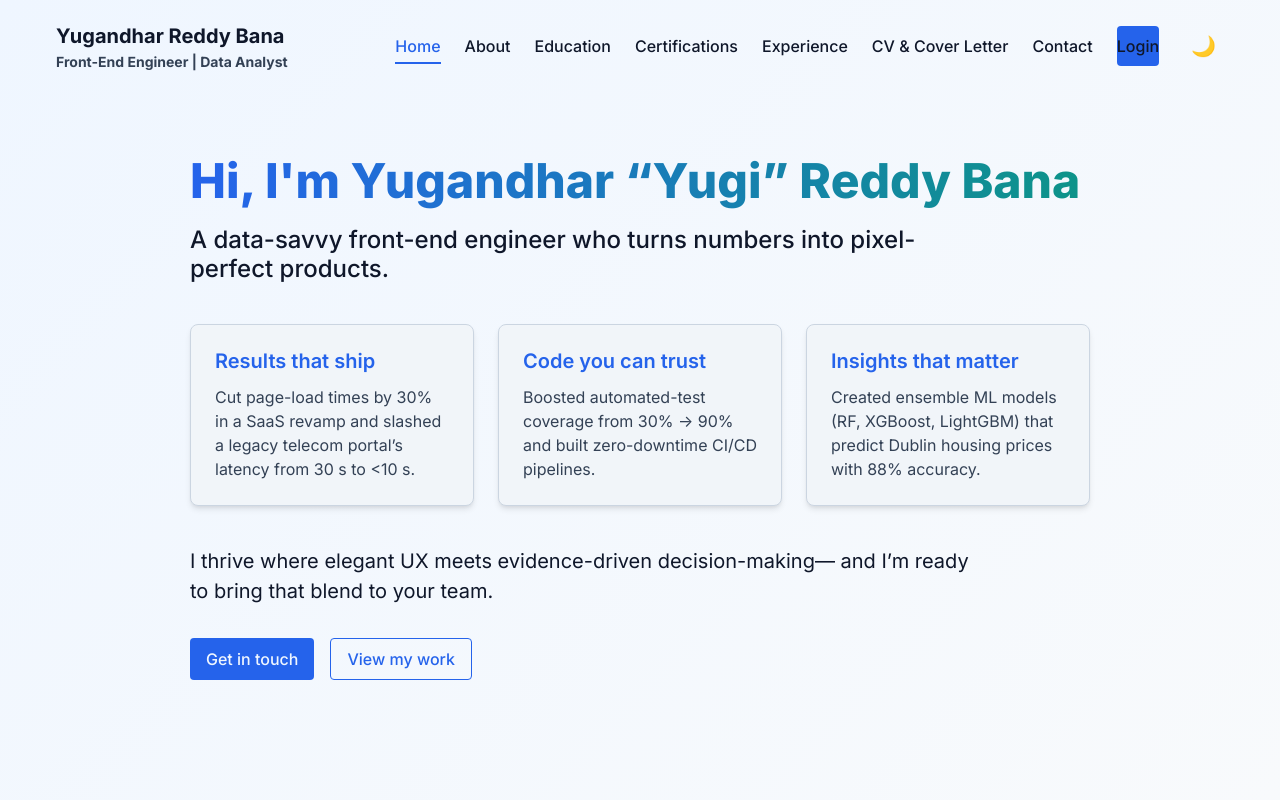
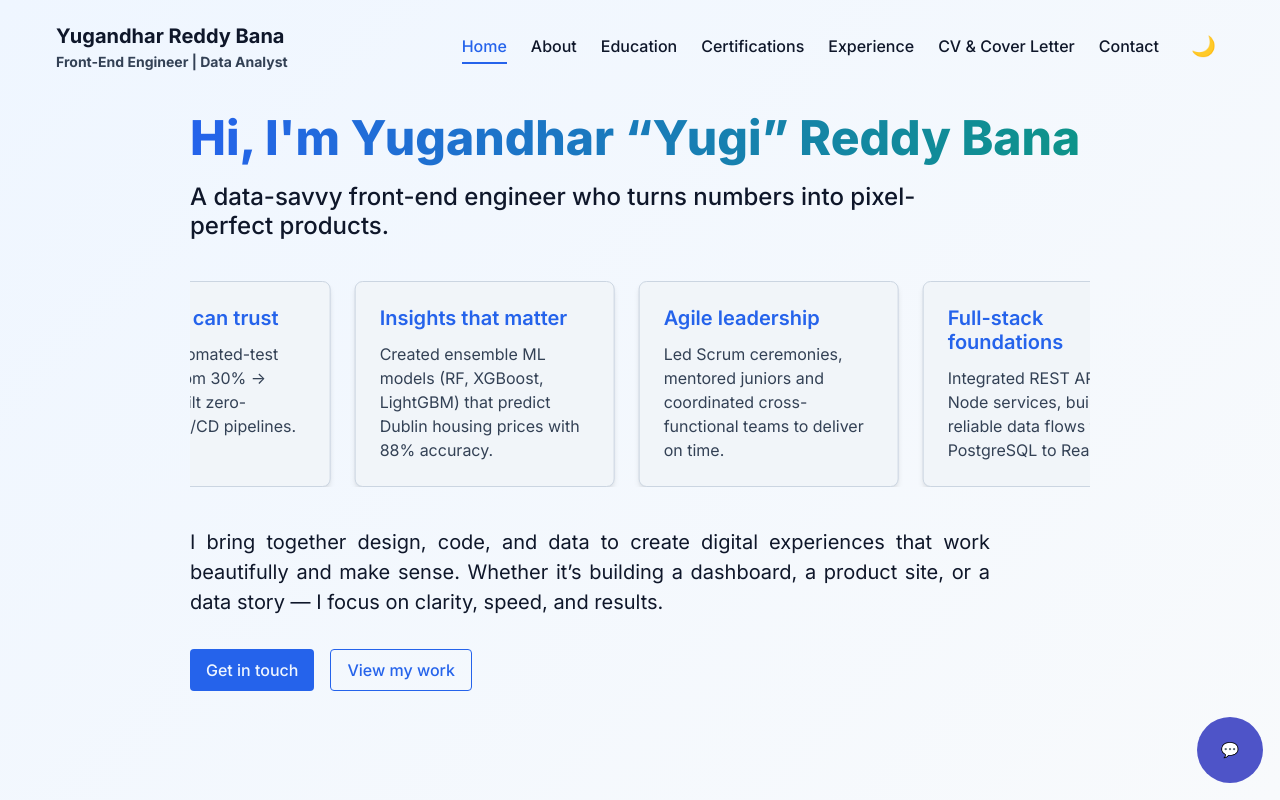
Before and after one commit to BanaYugandharReddy08/Portfolio, a React (Create React App) app: page / in a window 1280 px wide. Shown: the top 800 px of the page. Built offline with nearby package versions, Linux system fonts and the light colour scheme.

Commit message:
Updating few changes to the code

```diff
--- a/src/App.js
+++ b/src/App.js
@@ -14,6 +14,7 @@ import NotFoundPage from './pages/NotFoundPage';
 import ResumeAndCoverPage from './pages/ResumeAndCoverPage';
 import ProtectedRoute from './components/auth/ProtectedRoute';
 import { useAuth } from './context/AuthContext';
+import FloatingChatBot from './pages/FloatingChatBot';
 
 function App() {
   const location = useLocation();
@@ -35,21 +36,12 @@ function App() {
           <Route path="/certifications" element={<CertificationsPage />} />
           <Route path="/experience" element={<ExperiencePage />} />
           <Route path="/contact" element={<ContactPage />} />
-          <Route path="/login" element={<LoginPage />} />
           <Route path="/resume-and-cover" element={<ResumeAndCoverPage />} />
-
-          <Route
-            path="/dashboard"
-            element={
-              <ProtectedRoute>
-                <DashboardPage />
-              </ProtectedRoute>
-            }
-          />
           <Route path="*" element={<NotFoundPage />} />
         </Routes>
       </main>
       <Footer />
+      <FloatingChatBot />
     </div>
   );
 }
--- a/src/components/layout/Header.js
+++ b/src/components/layout/Header.js
@@ -84,7 +84,7 @@ const Header = () => {
                 </NavLink>
               </li>
 
-              {user ? (
+              {/* {user ? (
                 <>
                   {user.role === 'admin' && (
                     <li className="nav-item">
@@ -105,7 +105,7 @@ const Header = () => {
                     Login
                   </NavLink>
                 </li>
-              )}
+              )} */}
 
               <li className="nav-item theme-toggle">
                 <button
--- /dev/null
+++ b/src/pages/Chatbot.css
@@ -0,0 +1,79 @@
+.chatbot {
+  display: flex;
+  flex-direction: column;
+  border: 1px solid var(--border);
+  border-radius: var(--radius-lg);
+  max-width: 600px;
+  margin: 0 auto;
+  height: 500px;
+  background-color: var(--card);
+}
+
+.chat-window {
+  flex: 1;
+  overflow-y: auto;
+  padding: var(--space-4);
+}
+
+.message {
+  display: flex;
+  margin-bottom: var(--space-4);
+}
+
+.message.user {
+  justify-content: flex-start;
+}
+
+.message.bot {
+  justify-content: flex-end;
+}
+
+.avatar {
+  font-size: 1.5rem;
+}
+
+.message.user .avatar {
+  margin-right: var(--space-2);
+}
+
+.message.bot .avatar {
+  margin-left: var(--space-2);
+  order: 2;
+}
+
+.message-text {
+  max-width: 70%;
+  padding: var(--space-3) var(--space-4);
+  border-radius: var(--radius-lg);
+  background-color: var(--muted);
+  color: #5e3aed;
+}
+
+.message.user .message-text {
+  background-color: var(--secondary-100);
+}
+
+.message.bot .message-text {
+  background-color: var(--primary-100);
+}
+
+.chat-input {
+  display: flex;
+  border-top: 1px solid var(--border);
+}
+
+.chat-input input {
+  flex: 1;
+  border: none;
+  padding: var(--space-3);
+  background: transparent;
+  color: inherit;
+}
+
+.chat-input input:focus {
+  outline: none;
+}
+
+.chat-input button {
+  padding: var(--space-3) var(--space-6);
+}
--- /dev/null
+++ b/src/pages/Chatbot.js
@@ -0,0 +1,69 @@
+import { useState, useEffect, useRef } from 'react';
+import qaData from './qaData';
+import './Chatbot.css';
+
+const fallback = "I'm not sure how to answer that. Try asking about my skills, education or experience.";
+
+const Chatbot = () => {
+  const [messages, setMessages] = useState([
+    { type: 'bot', text: 'Hi! Ask me about my background or skills.' }
+  ]);
+  const [input, setInput] = useState('');
+  const endRef = useRef(null);
+
+  useEffect(() => {
+    const node = endRef.current;
+    if (!node) return;
+    const parent = node.parentElement;
+    if (parent && parent.scrollHeight > parent.clientHeight) {
+      parent.scrollTop = parent.scrollHeight - parent.clientHeight;
+    }
+  }, [messages]);
+
+  const findAnswer = (q) => {
+    const lower = q.toLowerCase();
+    const match = qaData.find((qa) => lower.includes(qa.question.toLowerCase()));
+    return match ? match.answer : fallback;
+  };
+
+  const handleSubmit = (e) => {
+    e.preventDefault();
+    if (!input.trim()) return;
+    const user = { type: 'user', text: input.trim() };
+    const bot = { type: 'bot', text: findAnswer(input.trim()) };
+    setMessages((msgs) => [...msgs, user, bot]);
+    setInput('');
+  };
+
+  return (
+    <div className="chatbot">
+      <div className="chat-window">
+        {messages.map((m, i) => (
+          <div key={i} className={`message ${m.type}`}>
+            <span
+              className="avatar"
+              role="img"
+              aria-label={m.type === 'user' ? 'interviewer' : 'developer'}
+            >
+              {m.type === 'user' ? '🧑\u200d💼' : '👨\u200d💻'}
+            </span>
+            <div className="message-text">{m.text}</div>
+          </div>
+        ))}
+        <div ref={endRef} />
+      </div>
+      <form className="chat-input" onSubmit={handleSubmit}>
+        <input
+          type="text"
+          value={input}
+          onChange={(e) => setInput(e.target.value)}
+          placeholder="Type your question"
+          aria-label="Type your question"
+        />
+        <button type="submit">Send</button>
+      </form>
+    </div>
+  );
+};
+
+export default Chatbot;
--- a/src/pages/EducationPage.css
+++ b/src/pages/EducationPage.css
@@ -200,3 +200,8 @@
 
 .fade-in-up { opacity: 0; }
 .run.fade-in-up { animation: fadeUp 0.5s ease-out forwards; }
+
+
+section {
+  padding: 0 !important;
+}
--- /dev/null
+++ b/src/pages/FloatingChatBot.css
@@ -0,0 +1,78 @@
+.floating-chatbot {
+  position: fixed;
+  bottom: 20px;
+  right: 20px;
+  z-index: 1000;
+}
+
+.chat-bubble {
+  width: 60px;
+  height: 60px;
+  border-radius: 50%;
+  background: #4e54c8;
+  color: #fff;
+  display: flex;
+  align-items: center;
+  justify-content: center;
+  cursor: pointer;
+  animation: pulse 4s infinite;
+  border: none;
+}
+
+@keyframes pulse {
+  0% { transform: scale(1); }
+  50% { transform: scale(1.1); }
+  100% { transform: scale(1); }
+}
+
+.chat-panel {
+  position: fixed;
+  bottom: 90px;
+  right: 20px;
+  width: 350px;
+  max-width: 90%;
+  height: 500px;
+  background: #fff;
+  border-radius: 10px;
+  box-shadow: 0 2px 10px rgba(0,0,0,0.2);
+  display: flex;
+  flex-direction: column;
+  transform: translateY(100%);
+  transition: transform 0.3s;
+  font-family: Arial, sans-serif;
+  z-index: 999;
+}
+
+.chat-panel.open {
+  transform: translateY(0);
+}
+
+.chat-header {
+  background: #4e54c8;
+  color: #fff;
+  padding: 10px;
+  display: flex;
+  justify-content: space-between;
+  align-items: center;
+  position: sticky;
+  top: 0;
+}
+
+.chat-header button {
+  background: none;
+  border: none;
+  color: #fff;
+  cursor: pointer;
+  font-size: 1rem;
+}
+
+.chat-panel:focus,
+.chat-bubble:focus,
+.chat-header button:focus {
+  outline: 2px solid #4e54c8;
+}
+
+
+.chat-close {
+  z-index: 1000;
+}
--- /dev/null
+++ b/src/pages/FloatingChatBot.js
@@ -0,0 +1,41 @@
+import { useState } from 'react';
+import Chatbot from './Chatbot';
+import './FloatingChatBot.css';
+
+const FloatingChatBot = () => {
+  const [isOpen, setIsOpen] = useState(false);
+
+  return (
+    <div className="floating-chatbot">
+      {!isOpen && (
+        <button
+          className="chat-bubble"
+          onClick={() => setIsOpen(true)}
+          aria-label="Open chat"
+        >
+          💬
+        </button>
+      )}
+
+      {
+        isOpen && <div className={`chat-panel ${isOpen ? 'open' : ''}`}>
+        <div className="chat-header">
+          <span>Chat with Yugi</span>
+          <button
+            className="chat-close"
+            onClick={() => setIsOpen(false)}
+            aria-label="Close chat"
+          >
+            ❌
+          </button>
+        </div>
+        <Chatbot />
+      </div>
+      }
+
+
+    </div>
+  );
+};
+
+export default FloatingChatBot;
--- a/src/pages/HomePage.css
+++ b/src/pages/HomePage.css
@@ -41,19 +41,39 @@
 }
 
 .achievements {
-  display: grid;
-  grid-template-columns: repeat(auto-fit, minmax(280px, 1fr));
-  gap: var(--space-6);
+  overflow: hidden;
   margin: var(--space-10) 0;
 }
 
+
+.achievements-scroller {
+  display: flex;
+  gap: var(--space-6);
+  width: max-content;
+  animation: scroll-left 25s linear infinite;
+  list-style: none;
+  margin: 0;
+  padding: 0;
+}
+
+.achievements-scroller > li {
+  list-style: none;
+}
+
+.achievements:hover .achievements-scroller {
+  animation-play-state: paused;
+}
+
 .achievement-card {
+  width: 260px;
   background-color: var(--card);
   border: 1px solid var(--border);
   padding: var(--space-6);
   border-radius: var(--radius-lg);
   box-shadow: var(--shadow-md);
   transition: transform var(--transition-normal), box-shadow var(--transition-normal);
+  white-space: normal;
+  word-wrap: break-word;
 }
 
 .achievement-card:hover {
@@ -256,3 +276,8 @@
 
 .fade-in-up { opacity: 0; }
 .run.fade-in-up { animation: fadeUp 0.5s ease-out forwards; }
+
+@keyframes scroll-left {
+  0% { transform: translateX(0); }
+  100% { transform: translateX(-50%); }
+}
--- a/src/pages/HomePage.js
+++ b/src/pages/HomePage.js
@@ -9,6 +9,45 @@ const HomePage = () => {
   useEffect(() => {
     requestAnimationFrame(() => setAnimate(true));
   }, []);
+
+  const achievements = [
+    {
+      id: 'ship',
+      title: 'Results that ship',
+      copy:
+        'Cut page-load times by 30% in a SaaS revamp and slashed a legacy telecom portal\u2019s latency from 30 s to <10 s.',
+    },
+    {
+      id: 'trust',
+      title: 'Code you can trust',
+      copy:
+        'Boosted automated-test coverage from 30% \u2192 90% and built zero-downtime CI/CD pipelines.',
+    },
+    {
+      id: 'insight',
+      title: 'Insights that matter',
+      copy:
+        'Created ensemble ML models (RF, XGBoost, LightGBM) that predict Dublin housing prices with 88% accuracy.',
+    },
+    {
+      id: 'leadership',
+      title: 'Agile leadership',
+      copy:
+        'Led Scrum ceremonies, mentored juniors and coordinated cross-functional teams to deliver on time.',
+    },
+    {
+      id: 'foundations',
+      title: 'Full-stack foundations',
+      copy:
+        'Integrated REST APIs and Node services, building reliable data flows from PostgreSQL to React UIs.',
+    },
+    {
+      id: 'mindset',
+      title: 'User-first mindset',
+      copy:
+        'Crafted responsive interfaces and accessibility features that keep users engaged across devices.',
+    },
+  ];
 
   return (
     <div className="home-page">
@@ -24,42 +63,24 @@ const HomePage = () => {
 
             {/* achievements */}
             <div className="achievements">
-              {[
-                {
-                  title: 'Results that ship',
-                  copy:
-                    'Cut page-load times by 30% in a SaaS revamp and slashed a legacy telecom portal’s latency from 30 s to <10 s.',
-                  delay: 0.2,
-                },
-                {
-                  title: 'Code you can trust',
-                  copy:
-                    'Boosted automated-test coverage from 30% → 90% and built zero-downtime CI/CD pipelines.',
-                  delay: 0.4,
-                },
-                {
-                  title: 'Insights that matter',
-                  copy:
-                    'Created ensemble ML models (RF, XGBoost, LightGBM) that predict Dublin housing prices with 88% accuracy.',
-                  delay: 0.6,
-                },
-              ].map(({ title, copy, delay }, i) => (
-                <div
-                  key={i}
-                  className={`achievement-card fade-in-up ${
-                    animate ? 'run' : ''
-                  }`}
-                  style={{ animationDelay: `${delay}s` }}
-                >
-                  <h3>{title}</h3>
-                  <p>{copy}</p>
-                </div>
-              ))}
+              <ul
+                aria-label="Career highlights"
+                className="achievements-scroller"
+              >
+                {achievements.concat(achievements).map(({ id, title, copy }) => (
+                  <li
+                    key={id}
+                    className={`achievement-card fade-in-up ${animate ? 'run' : ''}`}
+                  >
+                    <h3>{title}</h3>
+                    <p>{copy}</p>
+                  </li>
+                ))}
+              </ul>
             </div>
 
-            <p className="hero-cta">
-              I thrive where elegant UX meets evidence-driven decision-making—
-              and I’m ready to bring that blend to your team.
+            <p className="hero-cta" style={{ textAlign: 'justify' }}>
+              I bring together design, code, and data to create digital experiences that work beautifully and make sense. Whether it’s building a dashboard, a product site, or a data story — I focus on clarity, speed, and results.
             </p>
 
             <div className="hero-buttons">
@@ -82,10 +103,12 @@ const HomePage = () => {
           </div>
 
           <div className="home-about-content">
-            <p>
-              From software developer to data analyst — with a chef’s discipline in between.
-              I build fast, user-friendly interfaces with React and uncover insights through data.
-               Whether it's code or cuisine, I focus on precision, creativity, and delivering great experiences.
+            <p style={{ justifyContent: 'center', textAlign: 'justify' }}>
+              I'm a front-end developer with 2.5 years of experience building responsive and accessible web applications, and I recently completed my Master’s in Data Analytics. This unique blend of hands-on development and analytical training allows me to build user-friendly interfaces while also understanding the data that drives them.
+
+              I specialize in using modern technologies like React to create clean, high-performance UIs. My recent academic journey has strengthened my ability to work with data, uncover insights, and make smarter design and development decisions.
+
+              Whether I'm coding, analyzing, or collaborating with a team, I focus on clarity, creativity, and delivering meaningful digital experiences.
             </p>
             <Link to="/about" className="button">
               Learn more about me
@@ -150,8 +173,7 @@ const HomePage = () => {
           <div className="contact-cta-content">
             <h2>Let’s Work Together</h2>
             <p>
-              Looking for a front-end engineer who can blend technical
-              excellence with data-driven insights?
+              I bring 2.5 years of front-end development experience, a keen eye for detail, and a mindset focused on continuous learning. I’m open to full-time, remote, or part-time roles — and currently exploring data analytics to round out my skillset.
             </p>
             <Link to="/contact" className="button">
               Contact me
--- /dev/null
+++ b/src/pages/qaData.js
@@ -0,0 +1,22 @@
+export default [
+  {
+    question: 'skills',
+    answer: "I'm skilled in React, Node.js and data analysis with Python."
+  },
+  {
+    question: 'education',
+    answer: "I hold a Master's degree in Data Analytics from NCI."
+  },
+  {
+    question: 'experience',
+    answer: 'I have built telecom platforms, SaaS revamps and data science projects.'
+  },
+  {
+    question: 'location',
+    answer: "I'm based in Dublin, Ireland."
+  },
+  {
+    question: 'hobbies',
+    answer: 'Outside of coding I enjoy exploring data and cooking new recipes.'
+  }
+];
```
